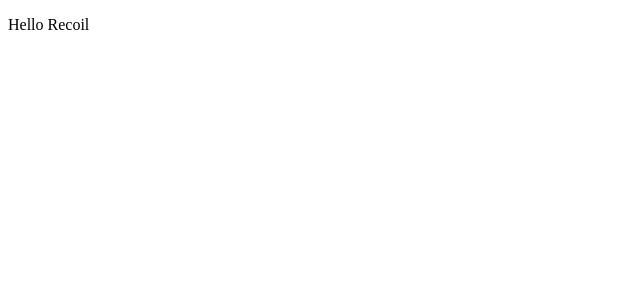
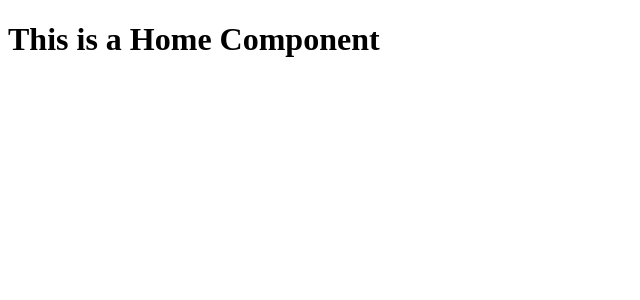
Before and after one commit to K-Daiki-0ne/Recoil_Study, a React (Create React App) app: page / in a window 1280 px wide. Shown: the top 300 px of the page, without its empty margins (0-640 px from the left). Built offline with nearby package versions, Linux system fonts and the light colour scheme.

Commit message:
Add: connect Home component

```diff
--- a/src/root/App.tsx
+++ b/src/root/App.tsx
@@ -1,10 +1,9 @@
 import React from 'react';
+import { Home } from '../page/Home';
 
 function App() {
   return (
-    <div className="App">
-      <p>Hello Recoil</p>
-    </div>
+    <Home />
   );
 }
 
```
